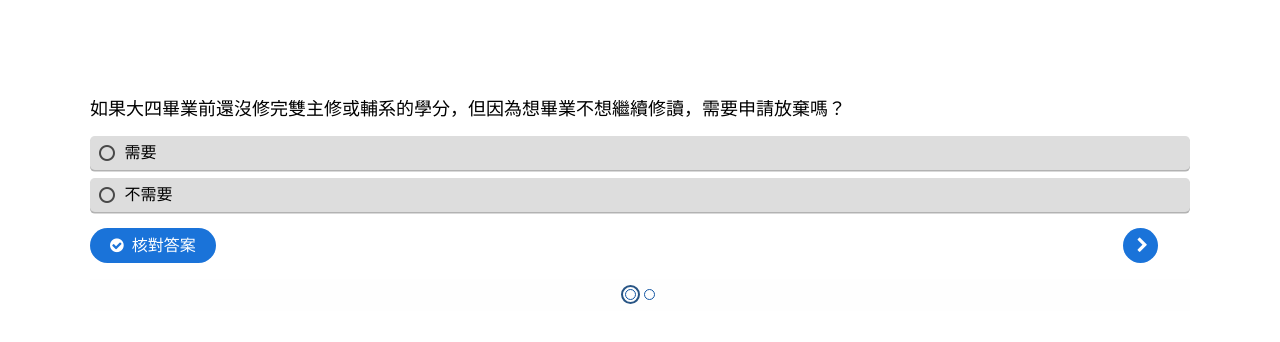
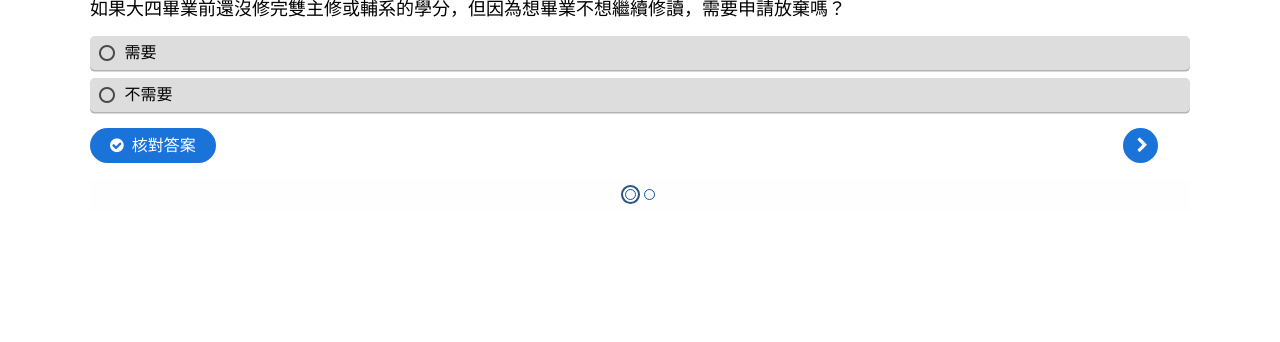
Before and after one commit to 410730260Karen/-04, a plain HTML site: page index.html in a window 1280 px wide. Drawn offline with Linux system fonts and the light colour scheme.

Commit message:
Update index.html

```diff
--- a/index.html
+++ b/index.html
@@ -51,7 +51,7 @@ H5P.Video=function(d,p){function f(n,e){var i=this;i.contentId=e,i.pressToPlay=!
 
     </head>
     <body>
-        <div style="margin: 100px 70px;display: flex; justify-content: center;">
+        <div style="margin: 0px 0px;display: flex; justify-content: center;">
             <div
                 style="max-width:1100px;"
                 class="h5p-content lag" data-content-id="3887622310"></div>
```
